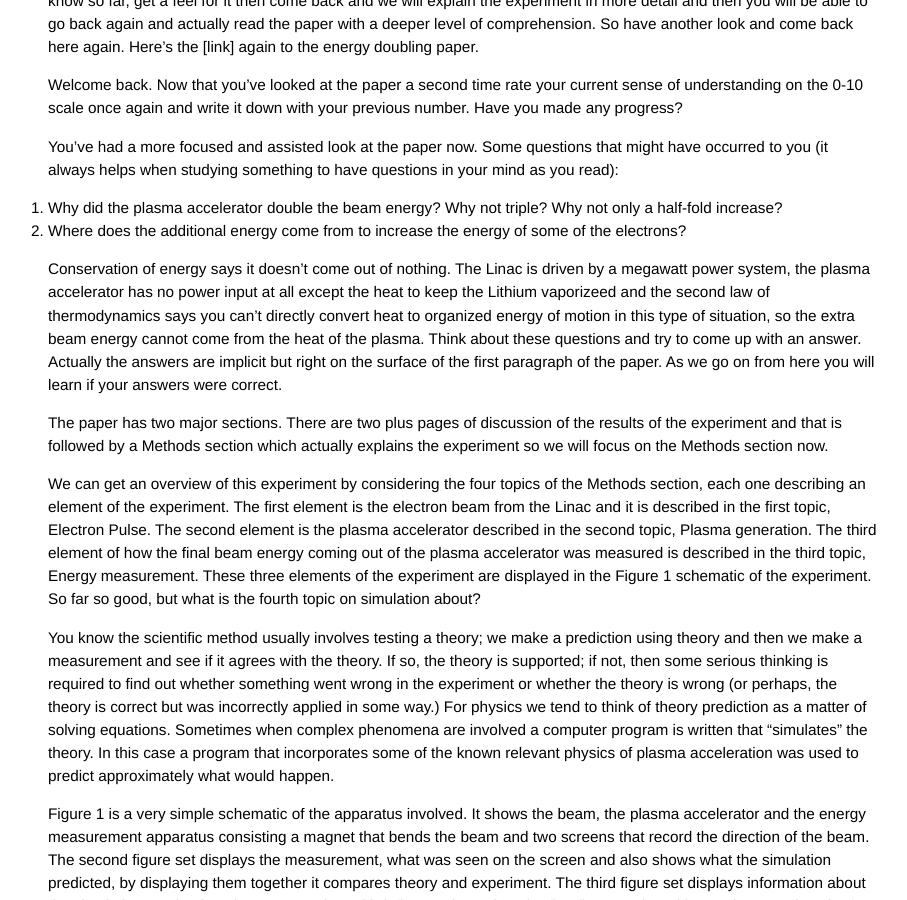
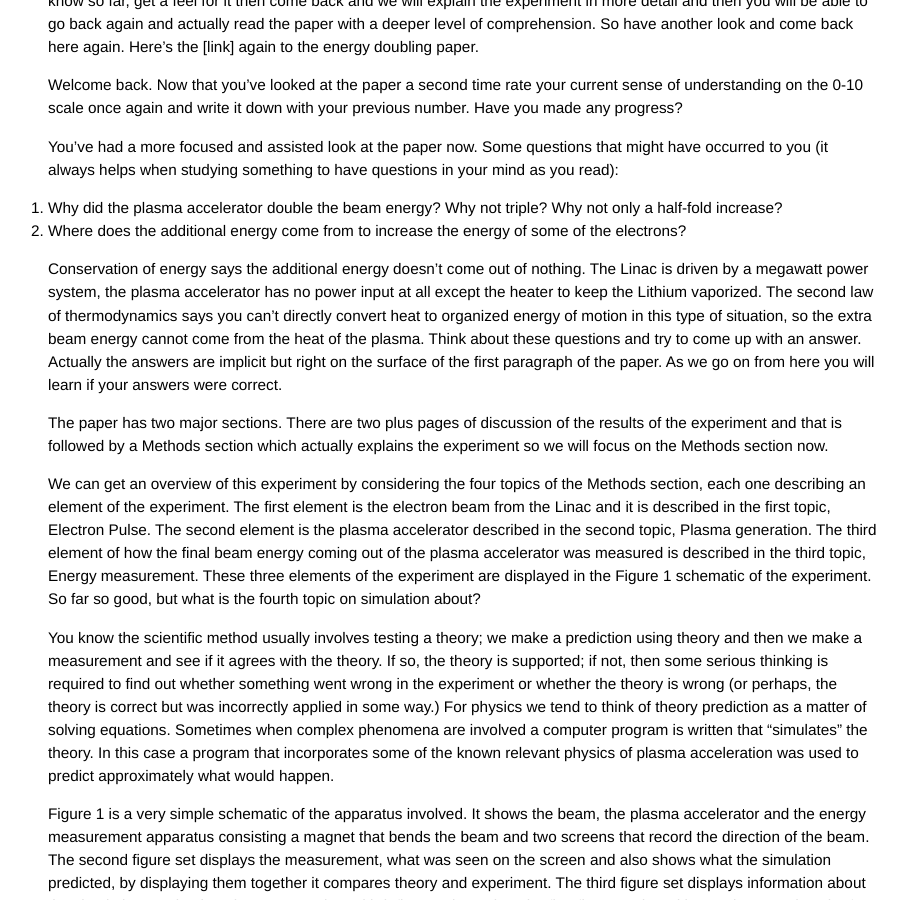
Before and after one commit to grbfacet/facet, a Jekyll site: the page built from energy-doubling-exposition.md, in a window 1280 px wide and 900 px high, scrolled down 4236 px. Shown: the whole window, without its empty margins (177-1084 px from the left). Built offline with Jekyll 4.4.1, drawn with Linux system fonts in a browser that asks for light colours.

Commit message:
Update energy-doubling-exposition.md

```diff
--- a/energy-doubling-exposition.md
+++ b/energy-doubling-exposition.md
@@ -87,8 +87,7 @@ You’ve had a more focused and assisted look at the paper now. Some questions t
 1.	Why did the plasma accelerator double the beam energy? Why not triple? Why not only a half-fold increase?
 2.	Where does the additional energy come from to increase the energy of some of the electrons?
 
-Conservation of energy says it doesn’t come out of nothing. The Linac is driven by a megawatt power system, the plasma accelerator has no power input at all except the heat to keep the Lithium vaporizeed and the second law of thermodynamics says you can’t directly convert heat to organized energy of motion in this type of situation, so the extra beam energy cannot come from the heat of the plasma.
-Think about these questions and try to come up with an answer. Actually the answers are implicit but right on the surface of the first paragraph of the paper. As we go on from here you will learn if your answers were correct.
+Conservation of energy says the additional energy doesn’t come out of nothing. The Linac is driven by a megawatt power system, the plasma accelerator has no power input at all except the heater to keep the Lithium vaporized. The second law of thermodynamics says you can’t directly convert heat to organized energy of motion in this type of situation, so the extra beam energy cannot come from the heat of the plasma. Think about these questions and try to come up with an answer. Actually the answers are implicit but right on the surface of the first paragraph of the paper. As we go on from here you will learn if your answers were correct.
 
 The paper has two major sections. There are two plus pages of discussion of the results of the experiment and that is followed by a Methods section which actually explains the experiment so we will focus on the Methods section now.
 
```
